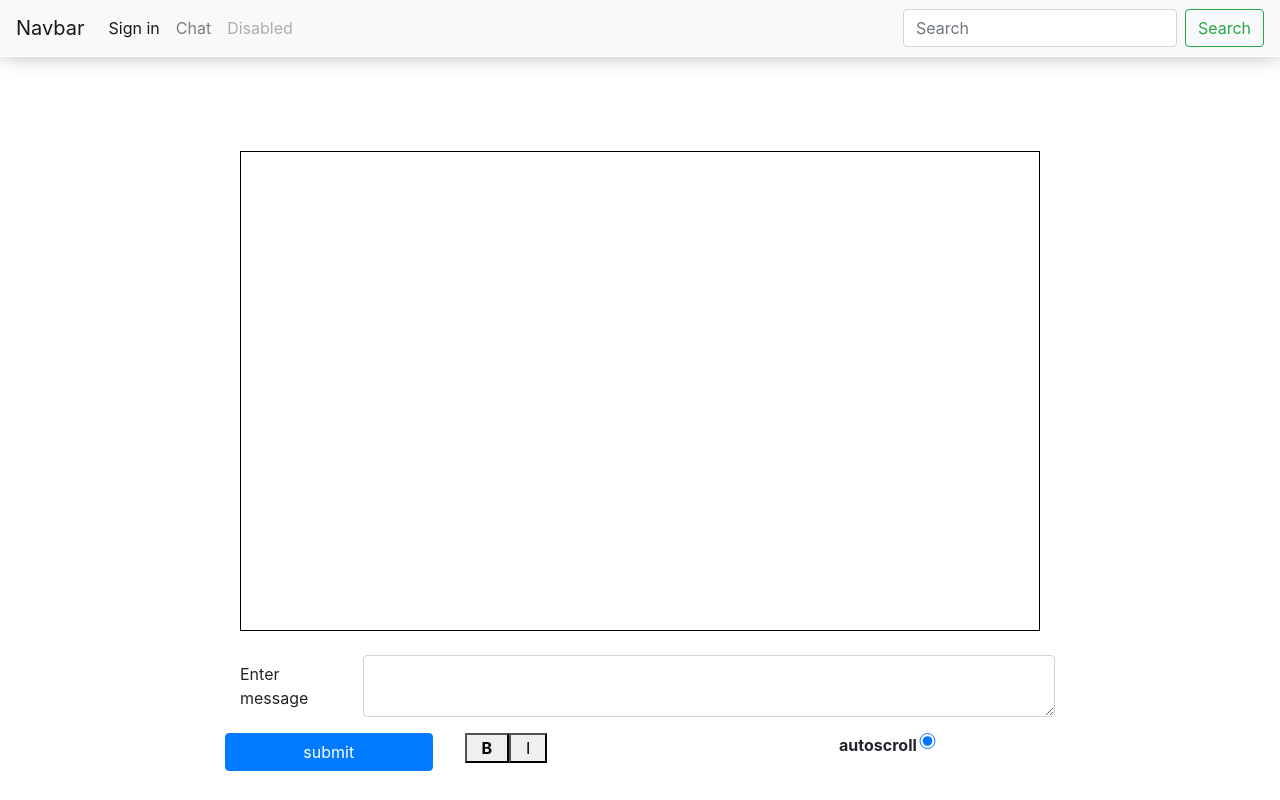
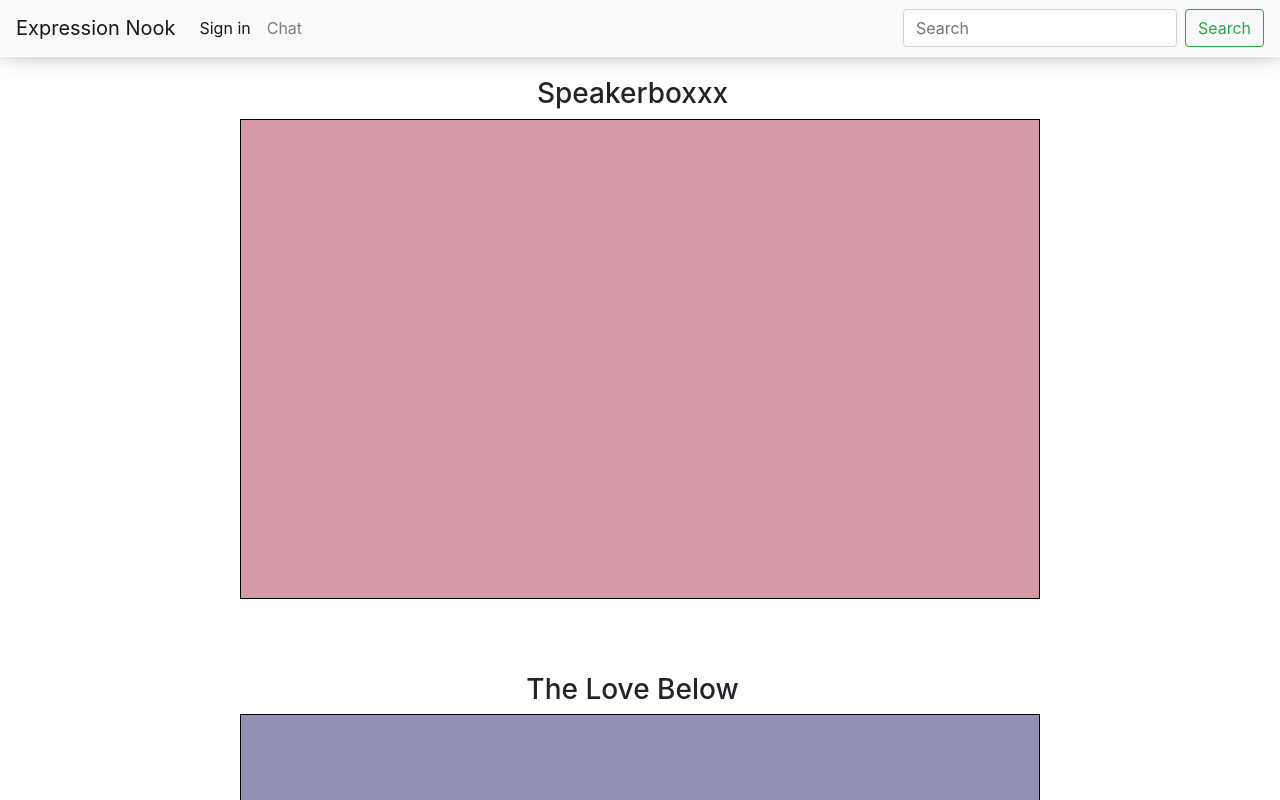
Before and after one commit to jds98929/speakeasy-react, a React (Create React App) app in the folder chat-react/: page /home in a window 1280 px wide. Shown: the top 800 px of the page. Built offline with nearby package versions, Linux system fonts and the light colour scheme; no server answers; the HTML template or start-up script is replaced by a standard one.

Commit message:
chat room working

```diff
--- a/chat-react/src/App.css
+++ b/chat-react/src/App.css
@@ -88,15 +88,40 @@
   padding: 50px 0px 0px 0px;
 }
 
-#display {
+.display {
+  display: block;
+  height: 15em;
+  width: 50em;
+  max-width: 50em;
+  max-height: 15em;
+  padding: 0px 20px;
+  border: 1px solid black;
+  background-color: rgb(145, 145, 184);
+  color: black;
+  fill-opacity: 0.3;
+  overflow: auto;
+}
+
+#role-container {
+  padding: 2em 3em 0 0;
+}
+
+#speaker-display {
   display: block;
   height: 30em;
-  width: 60em;
-  max-width: 50em;
   max-height: 30em;
-  padding: 0px 20px;
-  border: 1px solid black;
-  overflow: auto;
+  background-color: rgb(214, 154, 166);
+}
+
+#username-header {
+  position: relative;
+  right: 15px;
+  font-family: Georgia, 'Times New Roman', Times, serif;
+  color: rgb(69, 81, 85);
+}
+
+.chat-heading-container {
+  padding-right: 15px;
 }
 
 .submit-button{
@@ -123,3 +148,8 @@
 tr label {
   padding-left: 2em;
 }
+
+form > label {
+  font-family: Georgia, 'Times New Roman', Times, serif;
+  padding-right: 1em;
+}
--- a/chat-react/src/App.tsx
+++ b/chat-react/src/App.tsx
@@ -9,7 +9,7 @@
 
 class App extends React.Component {
 
-  public socket = io.connect('https://ec2-3-16-31-253.us-east-2.compute.amazonaws.com:3001');
+  public socket = io.connect('http://localhost:3001');
 
   public render() {
     return (
--- a/chat-react/src/components/home/home.component.tsx
+++ b/chat-react/src/components/home/home.component.tsx
@@ -27,22 +27,28 @@
     }
 
     public componentDidMount() {
+        this.props.socket.on('user verification', (data: boolean) => {
+            if (!data) {
+                alert('Please enter a username and select a role');
+                 this.props.history.push('/username');
+            }
+        });
+        this.props.socket.emit('verify user');
         this.props.socket.on('chat', (data: any) => {
             let currChecked: boolean = true;
             if (this.autoscrollRef.current) {
                 currChecked = this.autoscrollRef.current.checked;
             }
+            data.role === 'listen' ?
                 this.setState({
                     display: this.state.display + "<br/><br/><strong>" + data.handle + "</strong><span style=\"color: red; font-size: 0.8em\"> " + data.timestamp + "</span>:<br/> " + data.message,
+                }) :
+                this.setState({
+                    speakerDisplay: this.state.speakerDisplay + "<br/><br/><strong>" + data.handle + "</strong><span style=\"color: red; font-size: 0.8em\"> " + data.timestamp + "</span>:<br/> " + data.message,
                 });
             if (this.autoscrollRef.current) {
                 this.autoscrollRef.current.checked = currChecked;
             }
-        });
-        this.props.socket.on('speaker chat', (data: any) => {
-            this.setState({
-                speakerDisplay: this.state.speakerDisplay + "<br/><br/><strong>" + data.handle + "</strong><span style=\"color: red; font-size: 0.8em\"> " + data.timestamp + "</span>:<br/> " + data.message,
-            });
         });
         const messages= this.chatRef.current;
         const autoscroll = this.autoscrollRef.current;
@@ -91,17 +97,10 @@
         let chatMessage:string;
         this.state.bold ? chatMessage = `<strong>${this.state.chatInput}</strong>` : chatMessage = this.state.chatInput;
         this.state.italic ? chatMessage = `<i>${chatMessage}</i>` : chatMessage = chatMessage;
-        localStorage.getItem('role') === 'listen' ?
         this.props.socket.emit('chat', {
-                handle: localStorage.getItem('username'),
             message: chatMessage,
             timestamp: new Date().toLocaleTimeString()
-            }) :
-            this.props.socket.emit('speaker chat', {
-                handle: localStorage.getItem('username'),
-                message: chatMessage,
-                timestamp: new Date().toLocaleTimeString()
-            })
+        });
     }
 
     public render() {
@@ -109,11 +108,17 @@
         return (
             <div>
             <div id="speaker-container">
-                <div ref={this.speakerRef} dangerouslySetInnerHTML={{__html: speakerDisplay}}></div>
+                <div className="text-center chat-heading-container">
+                    <h3 className="header">Speakerboxxx</h3>
+                </div>
+                <div ref={this.speakerRef} className="display" id="speaker-display" dangerouslySetInnerHTML={{__html: speakerDisplay}}></div>
             </div>
             <br/>
             <div id="chat-container">
-                <div ref={this.chatRef} id="display" dangerouslySetInnerHTML={{__html: display}}></div>
+                <div className="text-center chat-heading-container">
+                    <h3 className="header">The Love Below</h3>
+                </div>
+                <div ref={this.chatRef} className="display" dangerouslySetInnerHTML={{__html: display}}></div>
                 <br/>
                 <form>
                     <div className="form-group row">
--- a/chat-react/src/components/nav/nav.component.tsx
+++ b/chat-react/src/components/nav/nav.component.tsx
@@ -4,7 +4,7 @@
 export const AppNav: React.StatelessComponent<any> = (props) => {
     return (
     <nav className="navbar navbar-expand-lg navbar-light bg-light">
-        <a className="navbar-brand" href="#">Navbar</a>
+        <a className="navbar-brand" href="#">Expression Nook</a>
         <button className="navbar-toggler" type="button" data-toggle="collapse" data-target="#navbarSupportedContent" aria-controls="navbarSupportedContent" aria-expanded="false" aria-label="Toggle navigation">
             <span className="navbar-toggler-icon"></span>
         </button>
@@ -16,9 +16,9 @@
                 <li className="nav-item">
                     <Link className="nav-link" to="/home">Chat</Link>
                 </li>
-                <li className="nav-item">
+                {/* <li className="nav-item">
                     <a className="nav-link disabled" href="#">Disabled</a>
-                </li>
+                </li> */}
             </ul>
             <form className="form-inline my-2 my-lg-0">
                 <input className="form-control mr-sm-2" type="search" placeholder="Search" aria-label="Search" />
--- a/chat-react/src/components/username/username.component.tsx
+++ b/chat-react/src/components/username/username.component.tsx
@@ -31,8 +31,6 @@
         })
         this.props.socket.on('handle', (data: any) => {
             if (data.reply === 'success') {
-                localStorage.setItem('username', this.state.username);
-                localStorage.setItem('role', this.state.selectedOption);
                 this.props.history.push('/home');
             } else if (data.reply === 'taken') {
                 alert('This username is already taken, try another one.');
@@ -45,7 +43,7 @@
                 })
                 setInterval(() => {
                     this.props.socket.emit('check count');
-                    if (this.playerCount === 2) {
+                    if (this.playerCount >= 2) {
                         this.props.history.push('/home');
                     }
                 }, 1000);
@@ -67,21 +65,17 @@
     public render() {
         return(
             <div>
-                <div className="row">Expression Nook</div>
+                <h1 id="username-header">Expression Nook</h1>
                 <form>
-                    <label className="form-group row" htmlFor="username">Enter a username: </label>
-                    <input onChange={(event: any) => this.setState({username: event.target.value})} className="form-group row" id="username" value={this.state.username}/>
-                    <button type="submit" className="form-group row btn btn-primary" onClick={this.handleSubmit}>submit</button>
-                    <table>
-                        <tr>
-                            <input id ="speak" type="radio" checked={this.state.selectedOption==='speak'} value="speak" onChange={this.handleRadio} disabled={this.state.speaker ? true : false}/>
-                            <label htmlFor="speak"> Speak </label>
-                        </tr>
-                        <tr>
-                            <input id="listen" type="radio" checked={this.state.selectedOption==='listen'} value="listen" onChange={this.handleRadio}/>
-                            <label htmlFor="listen"> Listen </label>
-                        </tr>
-                    </table>
+                    <label className="row justify-content-center" htmlFor="username">Enter a username: </label>
+                    <input onChange={(event: any) => this.setState({username: event.target.value})} className="form-control row" id="username" value={this.state.username}/>
+                    <button type="submit" className="form-control row btn btn-primary" onClick={this.handleSubmit}>Join In</button>
+                    <div id="role-container" className="row form-group">
+                        <input className="col" id ="speak" type="radio" checked={this.state.selectedOption==='speak'} value="speak" onChange={this.handleRadio} disabled={this.state.speaker ? true : false}/>
+                        <label htmlFor="speak"> Speak </label>
+                        <input className="col" id="listen" type="radio" checked={this.state.selectedOption==='listen'} value="listen" onChange={this.handleRadio}/>
+                        <label htmlFor="listen"> Listen </label>
+                    </div>
                 </form>
                 <span className="row">{this.state.waitMessage}</span>
             </div>
```
Also changed, not shown: chat-react/src/util/AppState.ts (added, +26 -0 lines). Lines whose indentation alone changed are shown as unchanged.
